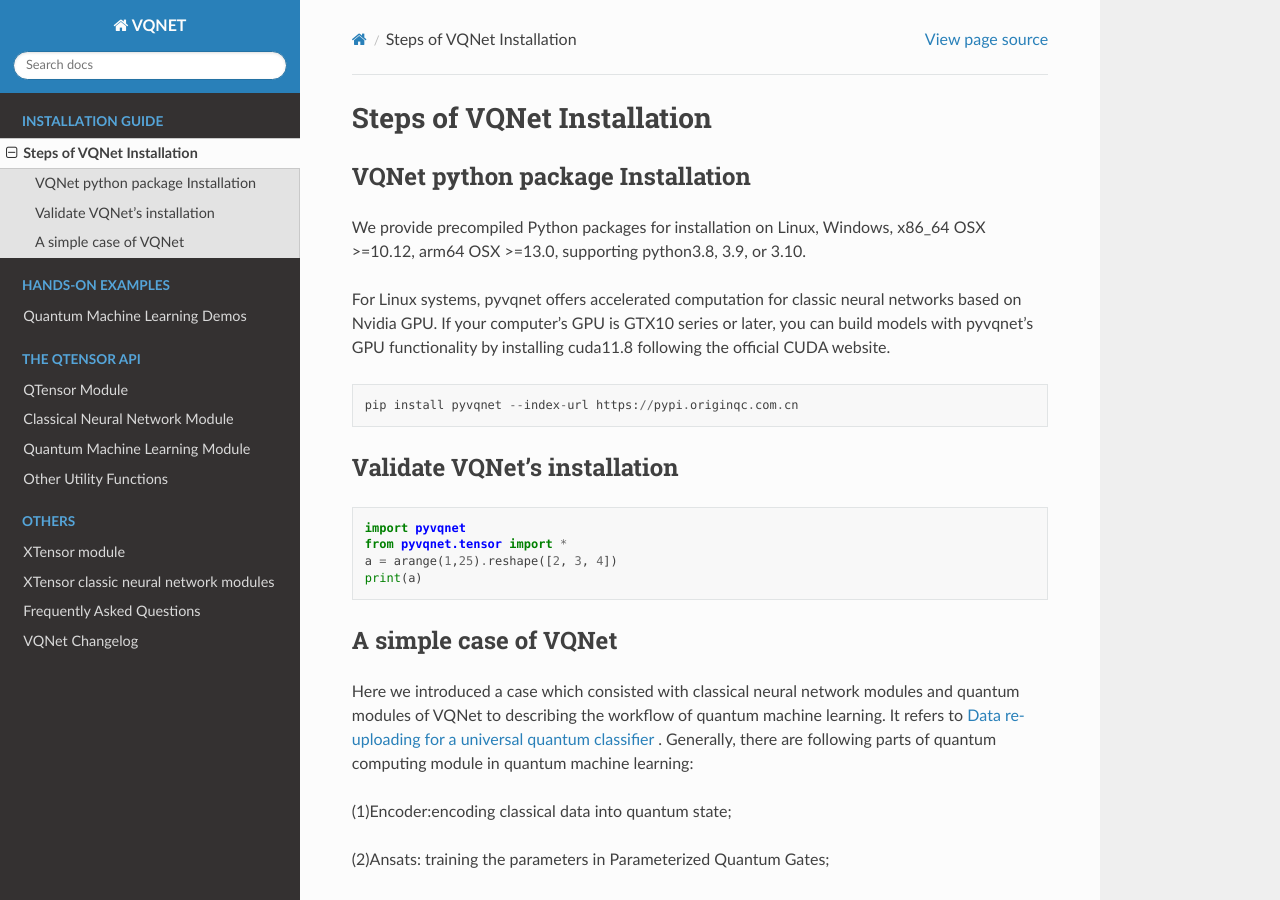
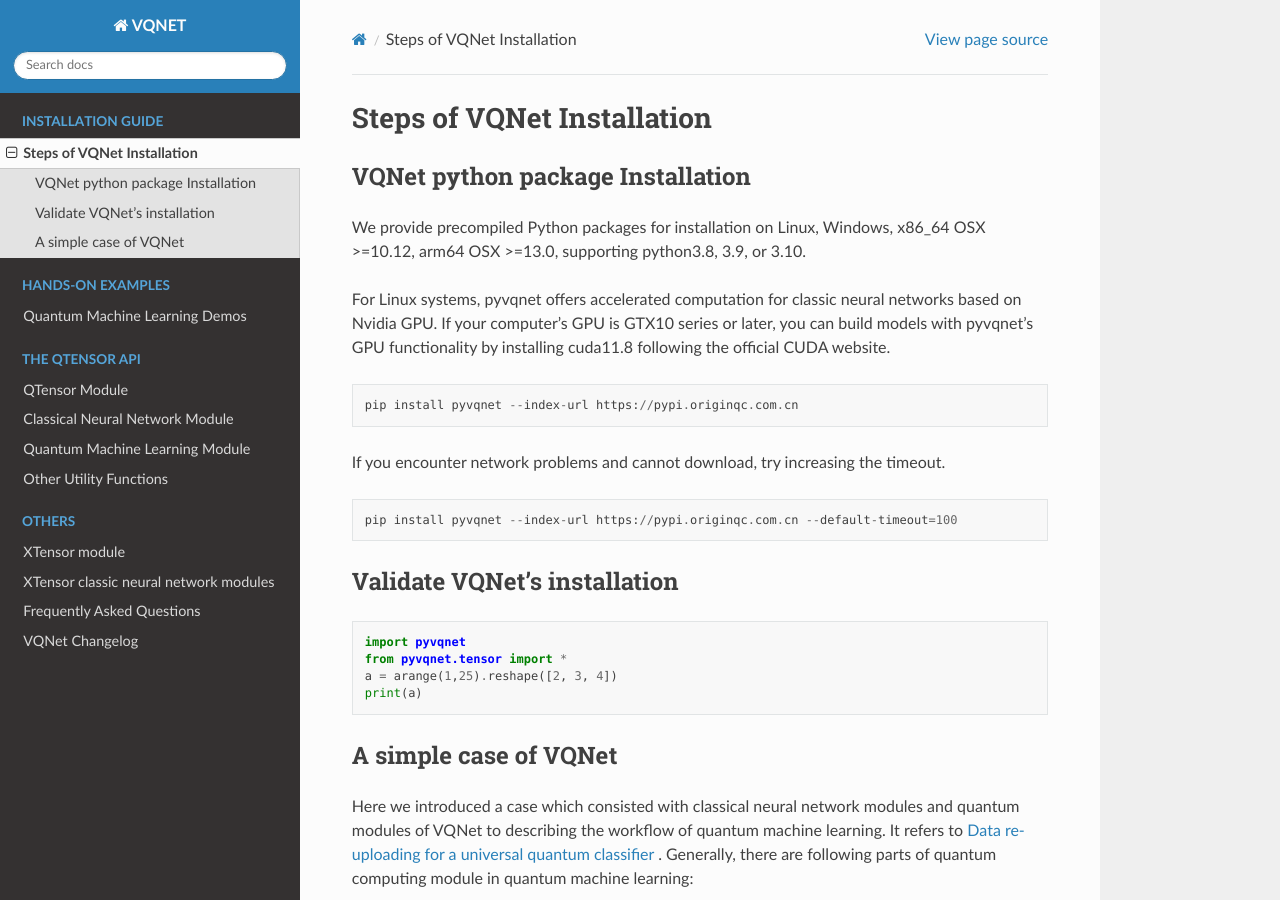
Before and after one commit to OriginQ/VQNET2.0-tutorial-en, a Sphinx documentation site: the page built from source/rst/install.rst, in a window 1280 px wide and 900 px high. Built offline with Sphinx 7.4.7 and the Read the Docs theme 2.0.0, drawn with Linux system fonts in a browser that asks for light colours.

Commit message:
[ref] add new pip install doc with --default-timeout

```diff
--- a/source/rst/install.rst
+++ b/source/rst/install.rst
@@ -12,6 +12,12 @@
 .. code-block::
 
     pip install pyvqnet --index-url https://pypi.originqc.com.cn
+
+If you encounter network problems and cannot download, try increasing the timeout.
+
+.. code-block::
+
+    pip install pyvqnet --index-url https://pypi.originqc.com.cn --default-timeout=100
 
 Validate VQNet's installation
 ----------------------------------
```
